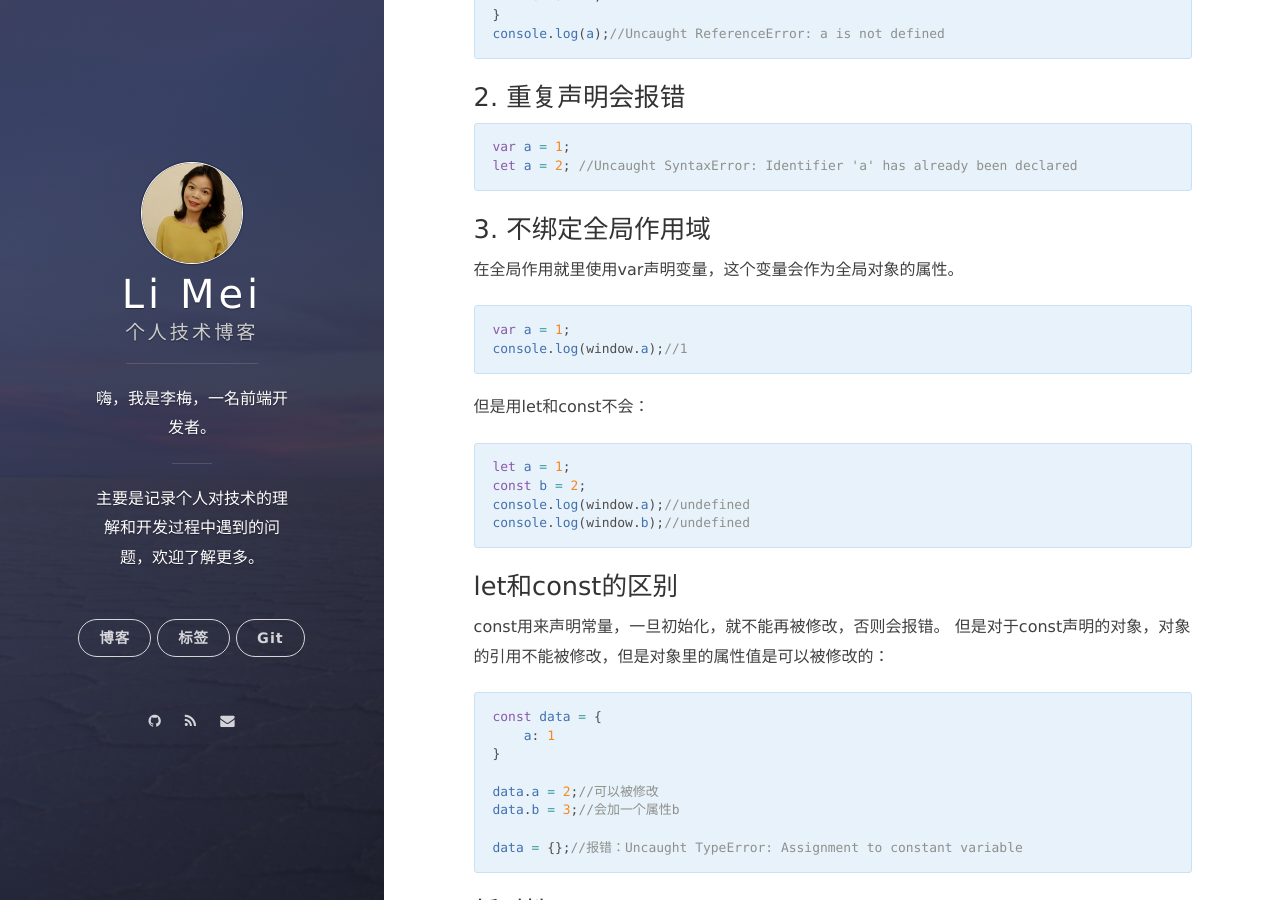
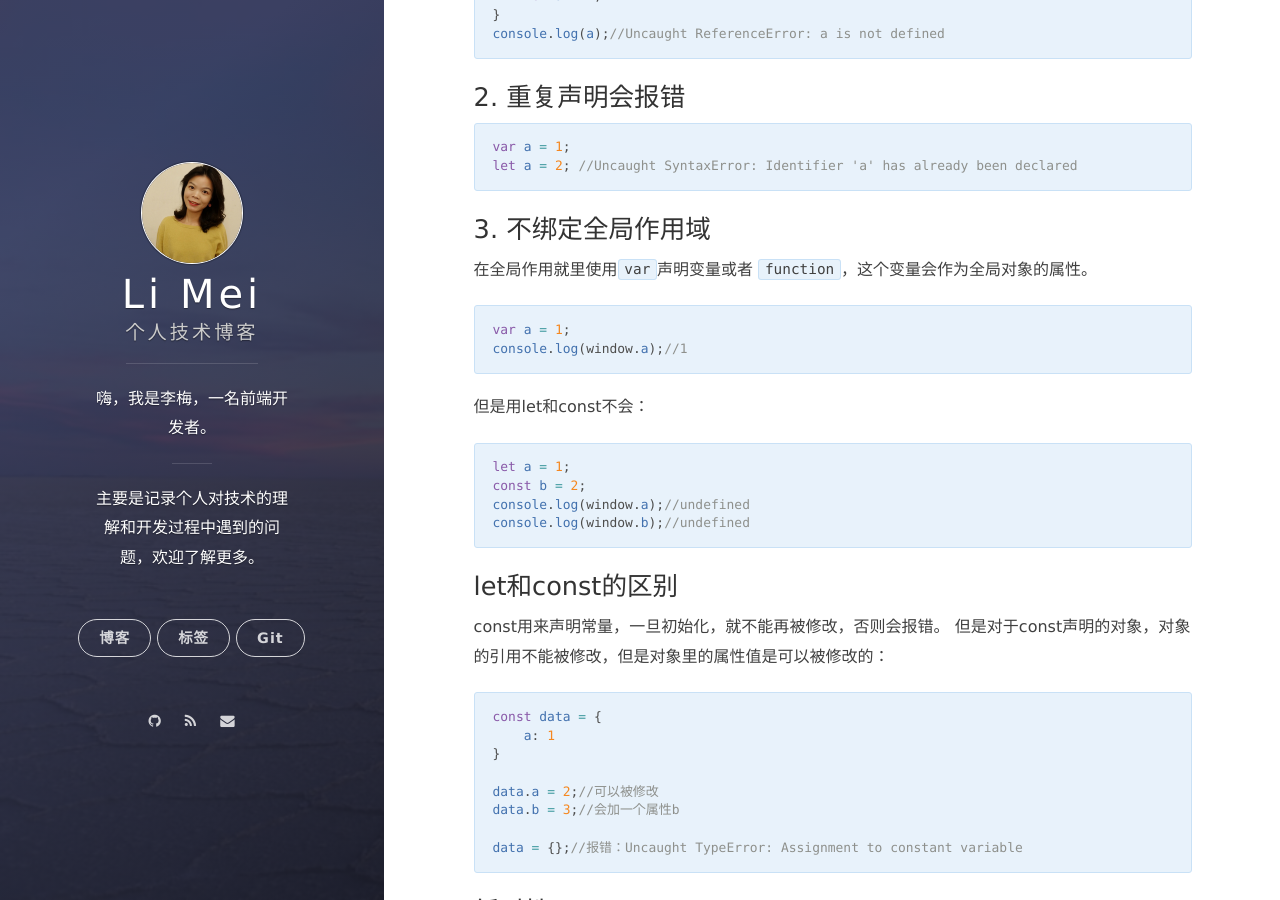
Before and after one commit to LiMeii/LiMeii.github.io, a Jekyll site: the page built from _posts/2019-05-30-js-let-const.md, in a window 1280 px wide and 900 px high, scrolled down 1180 px. Built offline with Jekyll 4.4.1, drawn with Linux system fonts in a browser that asks for light colours; nearby versions of some CDN libraries.

````diff
--- a/_posts/2019-05-30-js-let-const.md
+++ b/_posts/2019-05-30-js-let-const.md
@@ -51,7 +51,7 @@
 let a = 2; //Uncaught SyntaxError: Identifier 'a' has already been declared
 ```
 ### 3. 不绑定全局作用域
-在全局作用就里使用var声明变量，这个变量会作为全局对象的属性。
+在全局作用就里使用```var```声明变量或者 ```function```，这个变量会作为全局对象的属性。
 ```js
 var a = 1;
 console.log(window.a);//1
````
